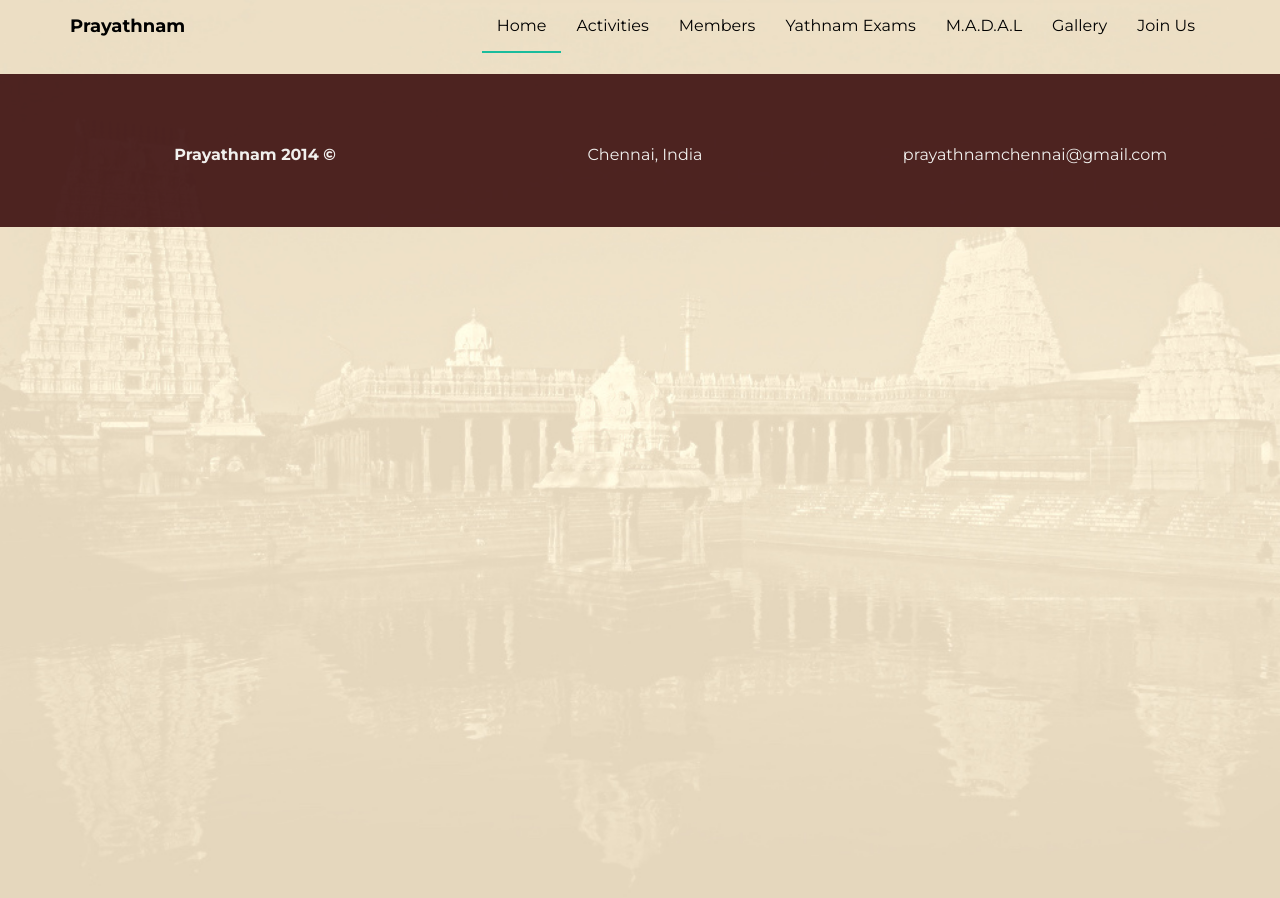
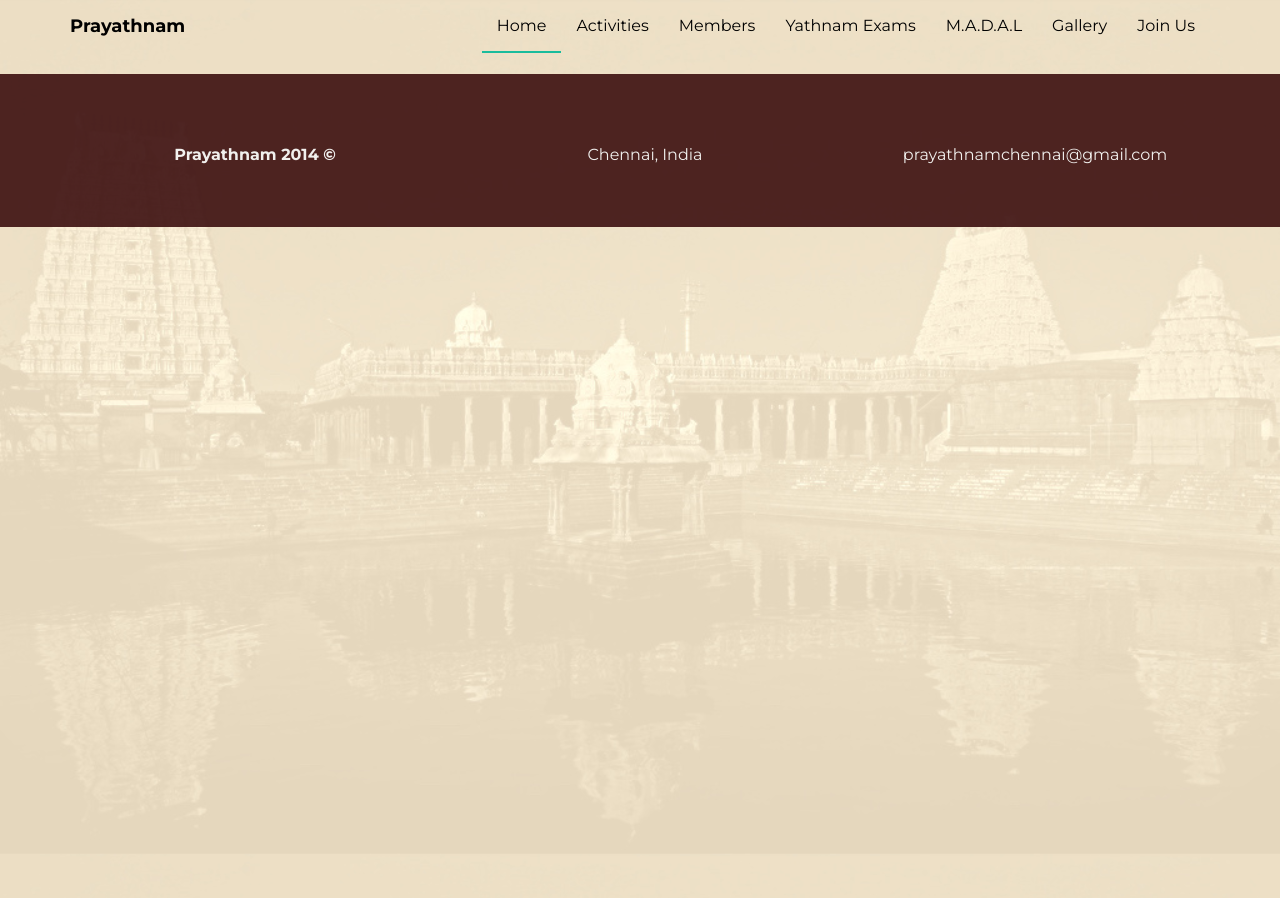
Before and after one commit to prayathnam/prayathnam.github.io, a Jekyll site: the page built from madal/index.html, in a window 1280 px wide. Built offline with Jekyll 4.4.1, drawn with Linux system fonts in a browser that asks for light colours; nearby versions of some CDN libraries; Markdown is read by kramdown in place of the engine named in the settings.

Commit message:
Fixed css

```diff
--- a/assets/css/style.css
+++ b/assets/css/style.css
@@ -57,8 +57,7 @@ body {
     /* Alternate background color
     background-color: #faebd7; */
     background-image: url(../img/templeBack.jpg);
-    background-size: 100% 100%;
-    background-repeat: no-repeat;
+    background-size: 100%;
 
     -webkit-font-smoothing: antialiased;
     -webkit-overflow-scrolling: touch;
@@ -208,28 +207,6 @@ h1, h2, h3, h4, h5, h6 {
 	margin-top: 40px;
 }
 
-#aboutwrap {
-	background: url(../img/about.jpg) no-repeat center top;
-	margin-top: -70px;
-	padding-top: 250px;
-	text-align:center;
-	background-attachment: relative;
-	background-position: center center;
-	min-height: 550px;
-	width: 100%;
-
-    -webkit-background-size: 100%;
-    -moz-background-size: 100%;
-    -o-background-size: 100%;
-    background-size: 100%;
-
-    -webkit-background-size: cover;
-    -moz-background-size: cover;
-    -o-background-size: cover;
-    background-size: cover;
-}
-
-
 /* Gallery */
 .gallery {
 	margin-top: 30px;
```
